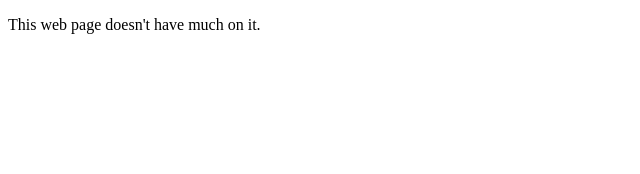
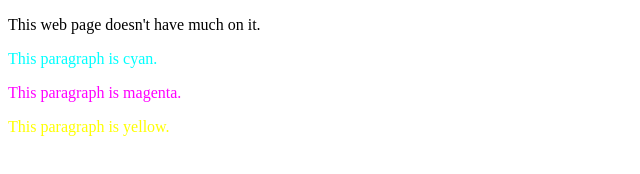
Before and after one commit to DeakinSEC/2021T1-Fundamentals-Of-Git, a plain HTML site: page index.html in a window 1280 px wide. Shown: the whole page, without its empty margins (0-640 px from the left). Drawn offline with Linux system fonts and the light colour scheme.

Commit message:
Add CMY <p>s to index.html

```diff
--- /dev/null
+++ b/cyan.css
@@ -0,0 +1,3 @@
+.text-cyan {
+	color: cyan;
+}
--- a/index.html
+++ b/index.html
@@ -2,8 +2,16 @@
 <html lang="en">
 	<head>
 		<title>DSEC Workshop: Basics of Git</title>
+
+		<link rel="stylesheet" href="./cyan.css">
+		<link rel="stylesheet" href="./magenta.css">
+		<link rel="stylesheet" href="./yellow.css">
 	</head>
 	<body>
 		<p>This web page doesn't have much on it.</p>
+
+		<p class="text-cyan">This paragraph is cyan.</p>
+		<p class="text-magenta">This paragraph is magenta.</p>
+		<p class="text-yellow">This paragraph is yellow.</p>
 	</body>
 </html>
--- /dev/null
+++ b/magenta.css
@@ -0,0 +1,3 @@
+.text-magenta {
+	color: magenta;
+}
--- /dev/null
+++ b/yellow.css
@@ -0,0 +1,3 @@
+.text-yellow {
+	color: yellow;
+}
```
